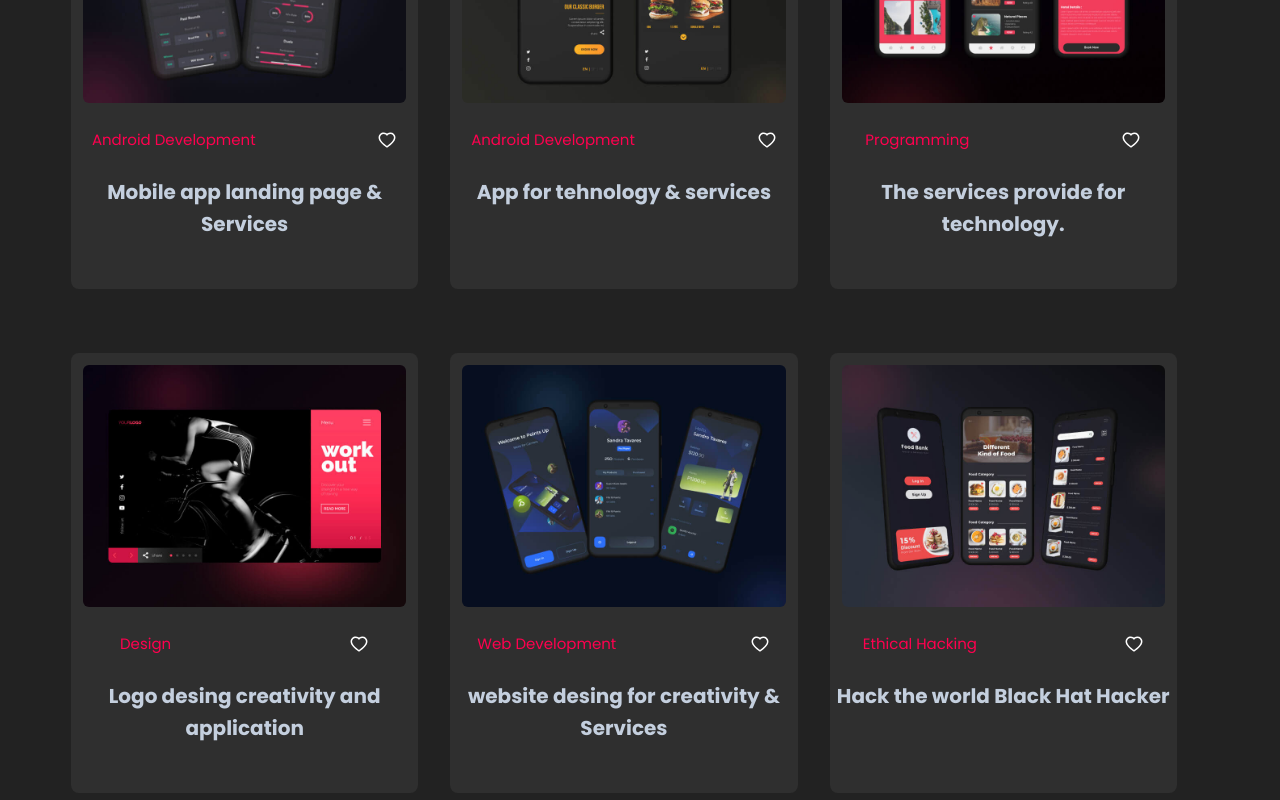
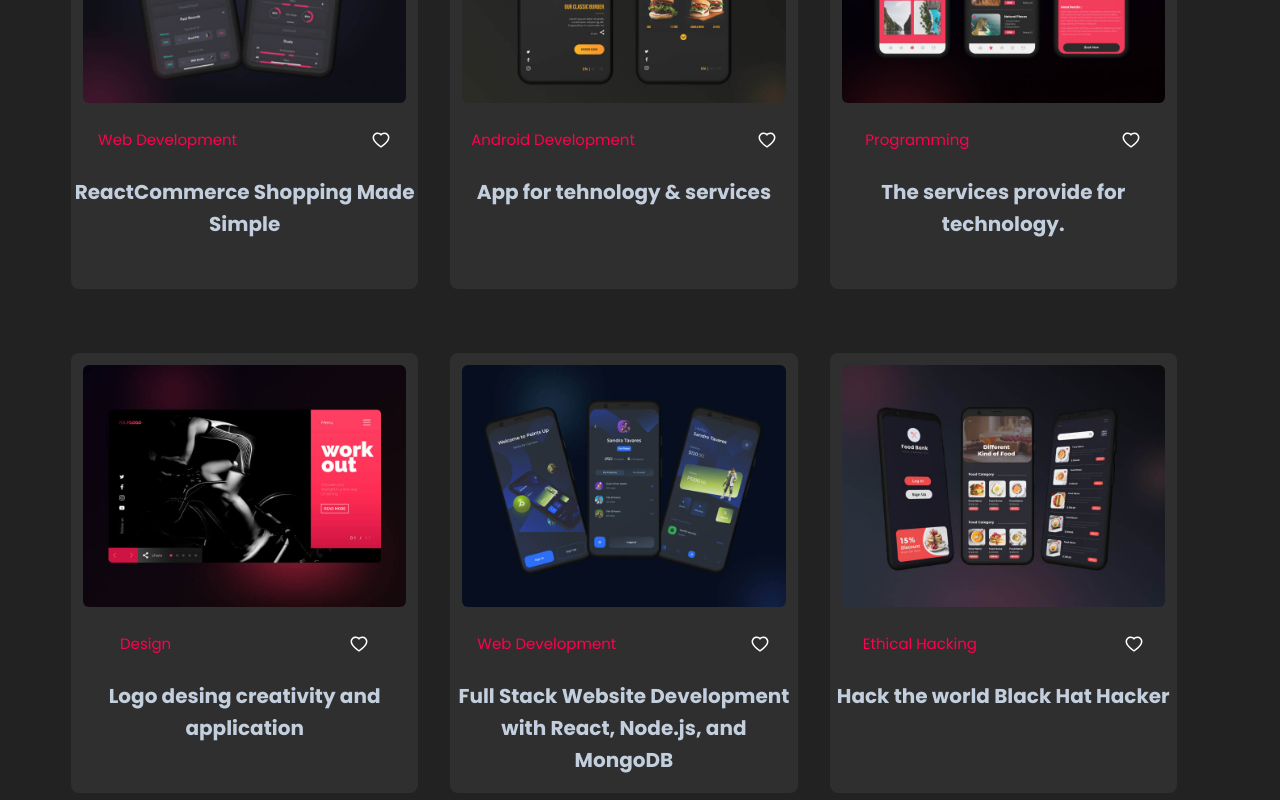
Before and after one commit to Suniel1921/portfolio-frontend, a React (Vite) app: page / in a window 1280 px wide. Shown: the part 3640-4440 px from the top of the page. Built offline with nearby package versions, Linux system fonts and the light colour scheme.

Commit message:
resume updated

```diff
--- a/src/components/PortfolioCard.jsx
+++ b/src/components/PortfolioCard.jsx
@@ -1,5 +1,6 @@
 import React, { useState } from 'react';
 import { AiOutlineHeart } from 'react-icons/ai';
+import {Link} from 'react-router-dom'
 
 function PopUp({ data, onClose }) {
   return (
@@ -10,6 +11,7 @@ function PopUp({ data, onClose }) {
         <p>icons</p>
         <h2>{data.name}</h2>
         <p>{data.description}</p>
+        <h4><Link to={data.link} target='_blank'>Link</Link></h4>
         </div>
 
         <button onClick={onClose}>Close</button>
--- a/src/components/PortfolioData.js
+++ b/src/components/PortfolioData.js
@@ -1,40 +1,43 @@
 const PortfolioData = [
     {
-        id : 1,
-        image : 'img/portfolio-01.jpg',
-        name : 'Mobile app landing page & Services',
-        category : 'Android Development',
-        description : 'Lorem ipsum dolor sit amet consectetur adipisicing elit. Cupiditate distinctio assumenda explicabo veniam temporibus eligendi. Consectetur adipisicing elit. Cupiditate distinctio assumenda. dolorum alias suscipit rerum maiores aliquam earum odit, nihil culpa quas iusto hic minus!',
+        id: 1,
+        image: 'img/portfolio-01.jpg',
+        name: 'ReactCommerce Shopping Made Simple',
+        category: 'Web Development',
+        description: 'Introducing ReactCommerce, the ultimate destination for modern online shopping powered by React. Embark on a seamless shopping journey with our cutting-edge e-commerce platform, packed with innovative features for an unparalleled shopping experience.',
+        link: "https://react-ecommerce-five-swart.vercel.app/"
     },
     {
-        id : 2,
-        image : 'img/portfolio-02.jpg',
-        name : 'App for tehnology & services',
-        category : 'Android Development',
+        id: 2,
+        image: 'img/portfolio-02.jpg',
+        name: 'App for tehnology & services',
+        category: 'Android Development',
     },
     {
-        id : 3,
-        image : 'img/portfolio-03.jpg',
-        name : 'The services provide for technology.',
-        category : 'Programming',
+        id: 3,
+        image: 'img/portfolio-03.jpg',
+        name: 'The services provide for technology.',
+        category: 'Programming',
     },
     {
-        id : 4,
-        image : 'img/portfolio-04.jpg',
-        name : 'Logo desing creativity and application ',
-        category : 'Design',
+        id: 4,
+        image: 'img/portfolio-04.jpg',
+        name: 'Logo desing creativity and application ',
+        category: 'Design',
     },
     {
-        id : 5,
-        image : 'img/portfolio-05.jpg',
-        name : 'website desing for creativity & Services ',
-        category : 'Web Development',
+        id: 5,
+        image: 'img/portfolio-05.jpg',
+        name: 'Full Stack Website Development with React, Node.js, and MongoDB ',
+        category: 'Web Development',
+        description: 'Explore our full stack website development services leveraging cutting-edge technologies like React, Node.js, and MongoDB. From advanced searching and pagination to intuitive admin panel filtering, we deliver robust solutions tailored to your needs.',
+        link: 'https://loquacious-fairy-600711.netlify.app/'
     },
     {
-        id : 6,
-        image : 'img/portfolio-06.jpg',
-        name : 'Hack the world Black Hat Hacker',
-        category : 'Ethical Hacking',
+        id: 6,
+        image: 'img/portfolio-06.jpg',
+        name: 'Hack the world Black Hat Hacker',
+        category: 'Ethical Hacking',
     },
 ]
 
```
Also changed, not shown: 2 other files (tests, documents, lock files or other folders).
